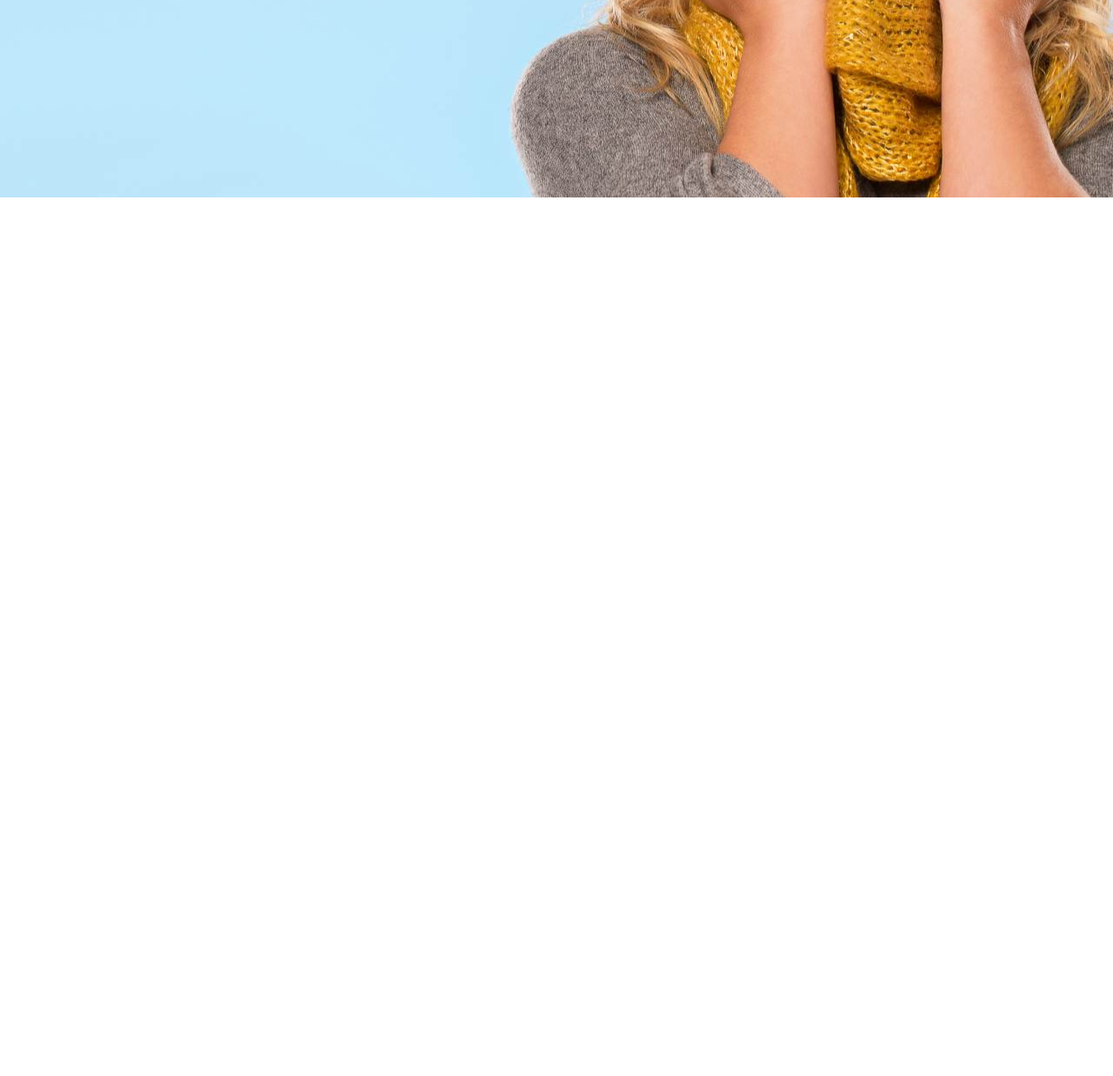
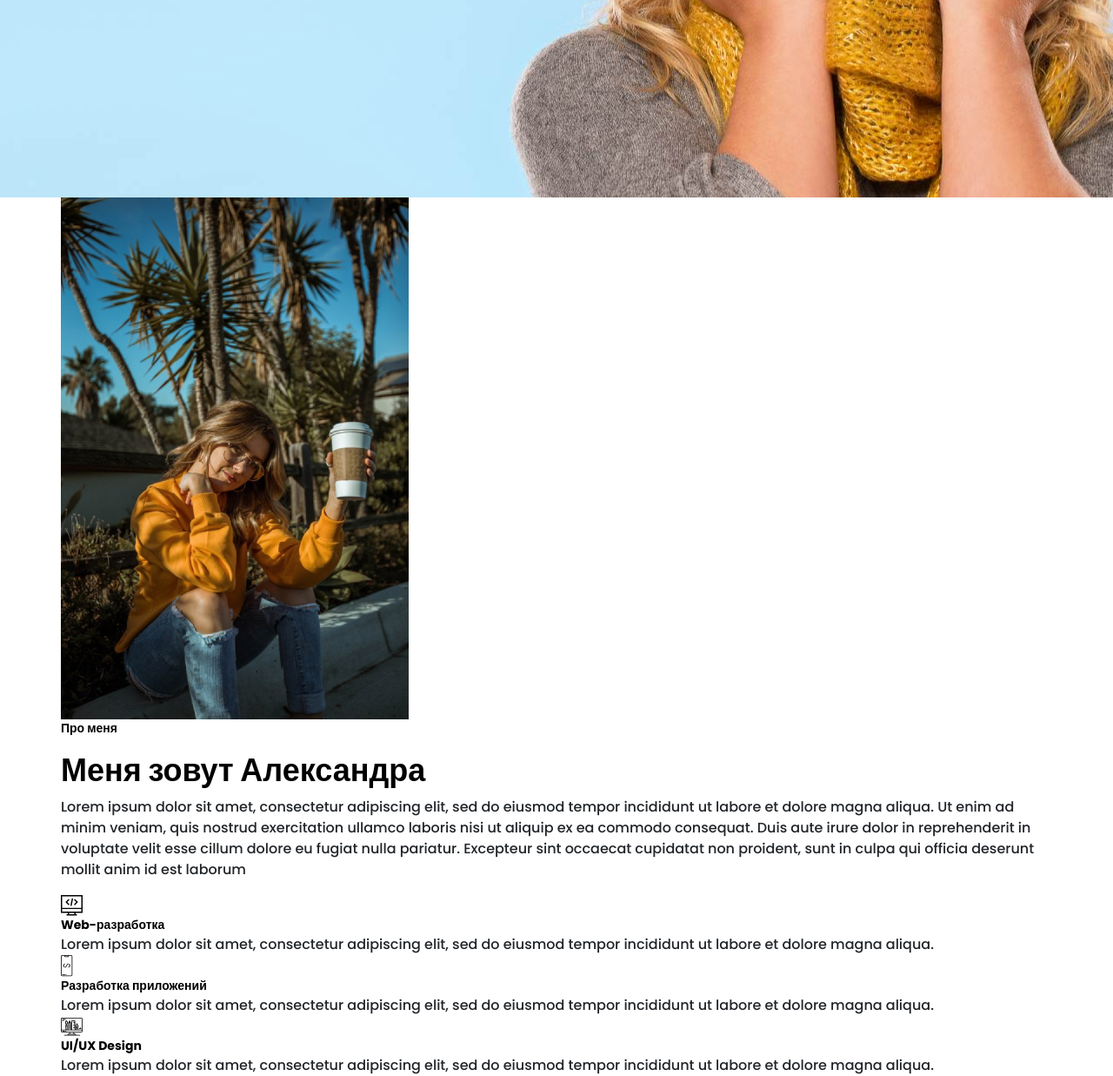
Before and after one commit to Studdnet/maket-portfolio-Petrichenko, a website: page src/index.html in a window 1280 px wide. Shown: the part 573-1810 px from the top of the page at 87% size. Before the commit the page ends 800 px from the top, so only its background shows below. Drawn offline with nearby package versions, Linux system fonts and the light colour scheme; files that its build step writes are made by us from their sources; files whose address does not match are found by name.

Commit message:
create section {about}

```diff
--- a/src/index.html
+++ b/src/index.html
@@ -88,8 +88,10 @@
 		<div class="menu__block">
 			<div class="menu__close">
 				<svg width="29" height="30" viewBox="0 0 29 30" fill="none" xmlns="http://www.w3.org/2000/svg">
-					<path d="M17.1568 14.5231L28.4489 3.23075C29.1837 2.49623 29.1837 1.30861 28.4489 0.574085C27.7144 -0.160437 26.5267 -0.160437 25.7922 0.574085L14.4998 11.8665L3.20781 0.574085C2.47295 -0.160437 1.28567 -0.160437 0.551149 0.574085C-0.183716 1.30861 -0.183716 2.49623 0.551149 3.23075L11.8432 14.5231L0.551149 25.8155C-0.183716 26.55 -0.183716 27.7376 0.551149 28.4721C0.917206 28.8385 1.39852 29.0226 1.87948 29.0226C2.36045 29.0226 2.84141 28.8385 3.20781 28.4721L14.4998 17.1798L25.7922 28.4721C26.1586 28.8385 26.6396 29.0226 27.1205 29.0226C27.6015 29.0226 28.0825 28.8385 28.4489 28.4721C29.1837 27.7376 29.1837 26.55 28.4489 25.8155L17.1568 14.5231Z" fill="black"/>
-					</svg>
+					<path
+						d="M17.1568 14.5231L28.4489 3.23075C29.1837 2.49623 29.1837 1.30861 28.4489 0.574085C27.7144 -0.160437 26.5267 -0.160437 25.7922 0.574085L14.4998 11.8665L3.20781 0.574085C2.47295 -0.160437 1.28567 -0.160437 0.551149 0.574085C-0.183716 1.30861 -0.183716 2.49623 0.551149 3.23075L11.8432 14.5231L0.551149 25.8155C-0.183716 26.55 -0.183716 27.7376 0.551149 28.4721C0.917206 28.8385 1.39852 29.0226 1.87948 29.0226C2.36045 29.0226 2.84141 28.8385 3.20781 28.4721L14.4998 17.1798L25.7922 28.4721C26.1586 28.8385 26.6396 29.0226 27.1205 29.0226C27.6015 29.0226 28.0825 28.8385 28.4489 28.4721C29.1837 27.7376 29.1837 26.55 28.4489 25.8155L17.1568 14.5231Z"
+						fill="black" />
+				</svg>
 
 			</div>
 			<nav>
@@ -105,22 +107,32 @@
 			<div class="menu__social">
 				<a href="#">
 					<svg width="20" height="19" viewBox="0 0 20 19" fill="none" xmlns="http://www.w3.org/2000/svg">
-						<path d="M10 0C4.475 0 0 4.36167 0 9.74107C0 14.0457 2.865 17.6962 6.8375 18.9832C7.3375 19.0749 7.52083 18.7734 7.52083 18.5148C7.52083 18.2835 7.5125 17.6706 7.50833 16.8585C4.72667 17.4459 4.14 15.5517 4.14 15.5517C3.685 14.4274 3.0275 14.1267 3.0275 14.1267C2.12167 13.5228 3.0975 13.5352 3.0975 13.5352C4.10167 13.603 4.62917 14.5389 4.62917 14.5389C5.52083 16.0283 6.97 15.5979 7.54167 15.3493C7.63167 14.719 7.88917 14.2903 8.175 14.0466C5.95417 13.8029 3.62 12.9652 3.62 9.23304C3.62 8.16988 4.0075 7.30085 4.64917 6.61934C4.53667 6.37317 4.19917 5.3827 4.73667 4.04116C4.73667 4.04116 5.57417 3.78012 7.48667 5.03988C8.28667 4.82345 9.13667 4.71606 9.98667 4.7111C10.8367 4.71606 11.6867 4.82345 12.4867 5.03988C14.3867 3.78012 15.2242 4.04116 15.2242 4.04116C15.7617 5.3827 15.4242 6.37317 15.3242 6.61934C15.9617 7.30085 16.3492 8.16988 16.3492 9.23304C16.3492 12.9752 14.0117 13.7987 11.7867 14.0383C12.1367 14.3307 12.4617 14.928 12.4617 15.8408C12.4617 17.1444 12.4492 18.1918 12.4492 18.5082C12.4492 18.7635 12.6242 19.0683 13.1367 18.9708C17.1375 17.692 20 14.0391 20 9.74107C20 4.36167 15.5225 0 10 0Z" fill="#212121"/>
-						</svg>
+						<path
+							d="M10 0C4.475 0 0 4.36167 0 9.74107C0 14.0457 2.865 17.6962 6.8375 18.9832C7.3375 19.0749 7.52083 18.7734 7.52083 18.5148C7.52083 18.2835 7.5125 17.6706 7.50833 16.8585C4.72667 17.4459 4.14 15.5517 4.14 15.5517C3.685 14.4274 3.0275 14.1267 3.0275 14.1267C2.12167 13.5228 3.0975 13.5352 3.0975 13.5352C4.10167 13.603 4.62917 14.5389 4.62917 14.5389C5.52083 16.0283 6.97 15.5979 7.54167 15.3493C7.63167 14.719 7.88917 14.2903 8.175 14.0466C5.95417 13.8029 3.62 12.9652 3.62 9.23304C3.62 8.16988 4.0075 7.30085 4.64917 6.61934C4.53667 6.37317 4.19917 5.3827 4.73667 4.04116C4.73667 4.04116 5.57417 3.78012 7.48667 5.03988C8.28667 4.82345 9.13667 4.71606 9.98667 4.7111C10.8367 4.71606 11.6867 4.82345 12.4867 5.03988C14.3867 3.78012 15.2242 4.04116 15.2242 4.04116C15.7617 5.3827 15.4242 6.37317 15.3242 6.61934C15.9617 7.30085 16.3492 8.16988 16.3492 9.23304C16.3492 12.9752 14.0117 13.7987 11.7867 14.0383C12.1367 14.3307 12.4617 14.928 12.4617 15.8408C12.4617 17.1444 12.4492 18.1918 12.4492 18.5082C12.4492 18.7635 12.6242 19.0683 13.1367 18.9708C17.1375 17.692 20 14.0391 20 9.74107C20 4.36167 15.5225 0 10 0Z"
+							fill="#212121" />
+					</svg>
 
 				</a>
 				<a href="#">
 					<svg width="20" height="20" viewBox="0 0 20 20" fill="none" xmlns="http://www.w3.org/2000/svg">
-						<path d="M13.7495 0L6.24951 0C2.79826 0 -0.000488281 2.79875 -0.000488281 6.25L-0.000488281 13.75C-0.000488281 17.2013 2.79826 20 6.24951 20L13.7495 20C17.2008 20 19.9995 17.2013 19.9995 13.75L19.9995 6.25C19.9995 2.79875 17.2008 0 13.7495 0ZM18.1245 13.75C18.1245 16.1625 16.162 18.125 13.7495 18.125L6.24951 18.125C3.83701 18.125 1.87451 16.1625 1.87451 13.75L1.87451 6.25C1.87451 3.8375 3.83701 1.875 6.24951 1.875L13.7495 1.875C16.162 1.875 18.1245 3.8375 18.1245 6.25L18.1245 13.75Z" fill="black"/>
-						<path d="M9.99951 5C7.23826 5 4.99951 7.23875 4.99951 10C4.99951 12.7613 7.23826 15 9.99951 15C12.7608 15 14.9995 12.7613 14.9995 10C14.9995 7.23875 12.7608 5 9.99951 5ZM9.99951 13.125C8.27701 13.125 6.87451 11.7225 6.87451 10C6.87451 8.27625 8.27701 6.875 9.99951 6.875C11.722 6.875 13.1245 8.27625 13.1245 10C13.1245 11.7225 11.722 13.125 9.99951 13.125Z" fill="black"/>
-						<path d="M15.3745 5.29123C15.7425 5.29123 16.0408 4.99295 16.0408 4.62499C16.0408 4.25703 15.7425 3.95874 15.3745 3.95874C15.0065 3.95874 14.7083 4.25703 14.7083 4.62499C14.7083 4.99295 15.0065 5.29123 15.3745 5.29123Z" fill="black"/>
-						</svg>
+						<path
+							d="M13.7495 0L6.24951 0C2.79826 0 -0.000488281 2.79875 -0.000488281 6.25L-0.000488281 13.75C-0.000488281 17.2013 2.79826 20 6.24951 20L13.7495 20C17.2008 20 19.9995 17.2013 19.9995 13.75L19.9995 6.25C19.9995 2.79875 17.2008 0 13.7495 0ZM18.1245 13.75C18.1245 16.1625 16.162 18.125 13.7495 18.125L6.24951 18.125C3.83701 18.125 1.87451 16.1625 1.87451 13.75L1.87451 6.25C1.87451 3.8375 3.83701 1.875 6.24951 1.875L13.7495 1.875C16.162 1.875 18.1245 3.8375 18.1245 6.25L18.1245 13.75Z"
+							fill="black" />
+						<path
+							d="M9.99951 5C7.23826 5 4.99951 7.23875 4.99951 10C4.99951 12.7613 7.23826 15 9.99951 15C12.7608 15 14.9995 12.7613 14.9995 10C14.9995 7.23875 12.7608 5 9.99951 5ZM9.99951 13.125C8.27701 13.125 6.87451 11.7225 6.87451 10C6.87451 8.27625 8.27701 6.875 9.99951 6.875C11.722 6.875 13.1245 8.27625 13.1245 10C13.1245 11.7225 11.722 13.125 9.99951 13.125Z"
+							fill="black" />
+						<path
+							d="M15.3745 5.29123C15.7425 5.29123 16.0408 4.99295 16.0408 4.62499C16.0408 4.25703 15.7425 3.95874 15.3745 3.95874C15.0065 3.95874 14.7083 4.25703 14.7083 4.62499C14.7083 4.99295 15.0065 5.29123 15.3745 5.29123Z"
+							fill="black" />
+					</svg>
 
 				</a>
 				<a href="#">
 					<svg width="20" height="20" viewBox="0 0 20 20" fill="none" xmlns="http://www.w3.org/2000/svg">
-						<path d="M17.0698 0L2.9292 0C1.3139 0 -0.000488281 1.31439 -0.000488281 2.92969L-0.000488281 17.0703C-0.000488281 18.6856 1.3139 20 2.9292 20L8.82764 20L8.82764 12.9297L6.48389 12.9297L6.48389 9.41406L8.82764 9.41406L8.82764 7.03125C8.82764 5.09262 10.4046 3.51563 12.3433 3.51563L15.8979 3.51563L15.8979 7.03125L12.3433 7.03125L12.3433 9.41406L15.8979 9.41406L15.312 12.9297L12.3433 12.9297L12.3433 20L17.0698 20C18.6851 20 19.9995 18.6856 19.9995 17.0703L19.9995 2.92969C19.9995 1.31439 18.6851 0 17.0698 0Z" fill="black"/>
-						</svg>
+						<path
+							d="M17.0698 0L2.9292 0C1.3139 0 -0.000488281 1.31439 -0.000488281 2.92969L-0.000488281 17.0703C-0.000488281 18.6856 1.3139 20 2.9292 20L8.82764 20L8.82764 12.9297L6.48389 12.9297L6.48389 9.41406L8.82764 9.41406L8.82764 7.03125C8.82764 5.09262 10.4046 3.51563 12.3433 3.51563L15.8979 3.51563L15.8979 7.03125L12.3433 7.03125L12.3433 9.41406L15.8979 9.41406L15.312 12.9297L12.3433 12.9297L12.3433 20L17.0698 20C18.6851 20 19.9995 18.6856 19.9995 17.0703L19.9995 2.92969C19.9995 1.31439 18.6851 0 17.0698 0Z"
+							fill="black" />
+					</svg>
 
 				</a>
 			</div>
@@ -144,6 +156,67 @@
 		</div>
 	</section>
 
+	<section class="about">
+		<div class="container">
+			<div class="about__wrapper">
+				<img src="img/main_photo.jpg" class="about__photo" alt="my_selfi">
+				<div class="about__descr">
+					<h2 class="title title_fz14 about__circle">Про меня</h2>
+					<div class="title title_fz36 about__subtitle">Меня зовут Александра</div>
+					<div class="divider"></div>
+					<p class="about__text">
+						Lorem ipsum dolor sit amet, consectetur adipiscing elit, sed do eiusmod tempor incididunt ut labore et
+						dolore magna aliqua. Ut enim ad minim veniam, quis nostrud exercitation ullamco laboris nisi ut
+						aliquip ex ea commodo consequat. Duis aute irure dolor in reprehenderit in voluptate velit esse cillum
+						dolore eu fugiat nulla pariatur. Excepteur sint occaecat cupidatat non proident, sunt in culpa qui
+						officia deserunt mollit anim id est laborum
+					</p>
+				</div>
+				<div class="about__skills">
+					<div class="about__skills-item">
+						<div>
+							<img src="icons/about_me/web_development.svg" alt="web-dev">
+						</div>
+						<div class="title title_fz14">
+							Web-разработка
+						</div>
+						<div class="about__skills-text">
+							Lorem ipsum dolor sit amet, consectetur adipiscing elit, sed do eiusmod tempor incididunt ut labore
+							et dolore magna aliqua.
+						</div>
+					</div>
+				</div>
+				<div class="about__skills">
+					<div class="about__skills-item">
+						<div>
+							<img src="icons/about_me/mobile_dev.svg" alt="mobile-dev">
+						</div>
+						<div class="title title_fz14">
+							Разработка приложений
+						</div>
+						<div class="about__skills-text">
+							Lorem ipsum dolor sit amet, consectetur adipiscing elit, sed do eiusmod tempor incididunt ut labore
+							et dolore magna aliqua.
+						</div>
+					</div>
+				</div>
+				<div class="about__skills">
+					<div class="about__skills-item">
+						<div>
+							<img src="icons/about_me/design.svg" alt="UI/UX design">
+						</div>
+						<div class="title title_fz14">
+							UI/UX Design
+						</div>
+						<div class="about__skills-text">
+							Lorem ipsum dolor sit amet, consectetur adipiscing elit, sed do eiusmod tempor incididunt ut labore
+							et dolore magna aliqua.
+						</div>
+					</div>
+				</div>
+			</div>
+		</div>
+	</section>
 
 	<script src="js/script.js"></script>
 </body>
--- a/src/sass/blocks/_title.scss
+++ b/src/sass/blocks/_title.scss
@@ -14,6 +14,10 @@
 		line-height: 24px;
 	}
 
+	&_fz36 {
+		font-size: 36px;
+	}
+
 	&_fz48 {
 		font-size: 48px;
 	}
--- a/src/sass/style.scss
+++ b/src/sass/style.scss
@@ -45,3 +45,4 @@
 @import "blocks/buttons";
 @import "blocks/sidepanel";
 @import "blocks/burger";
+@import "blocks/about";
```
Also changed, not shown: dist/css/style.min.css, dist/index.html, src/sass/blocks/_about.scss (added).
